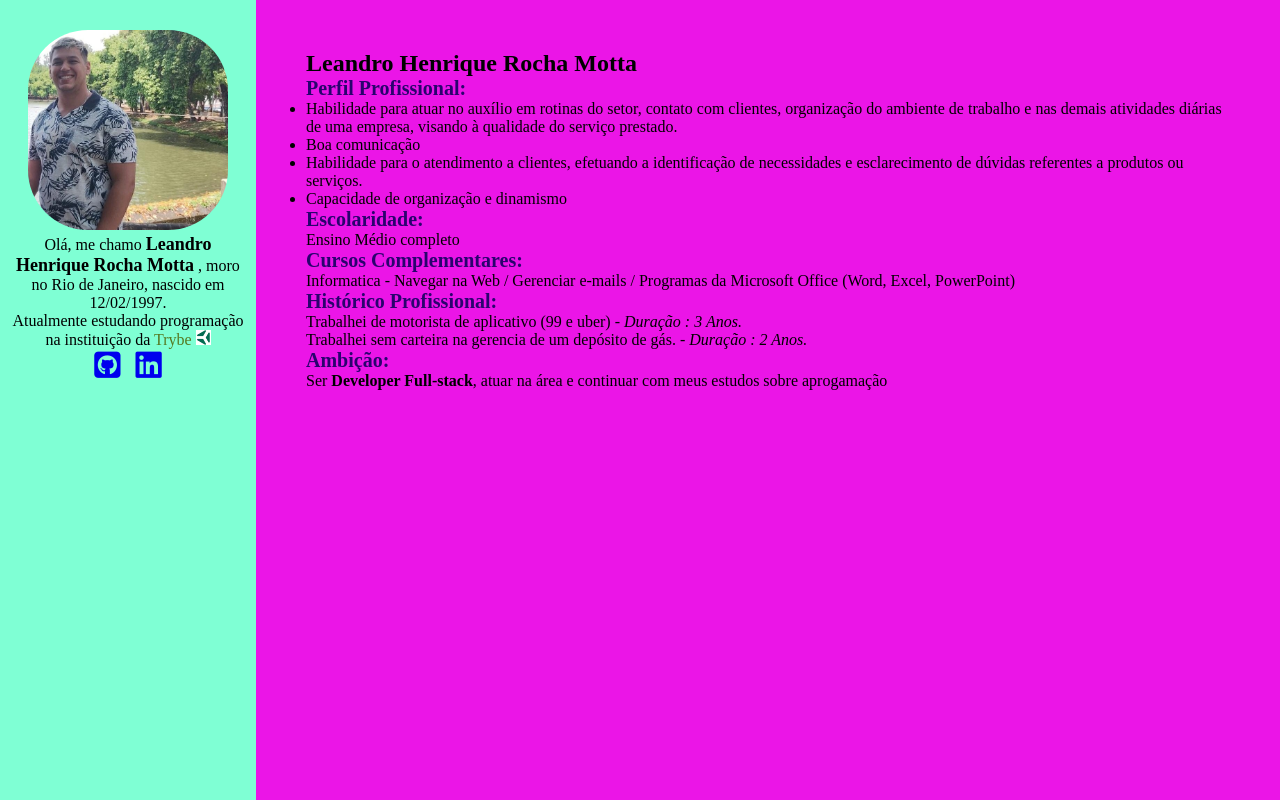
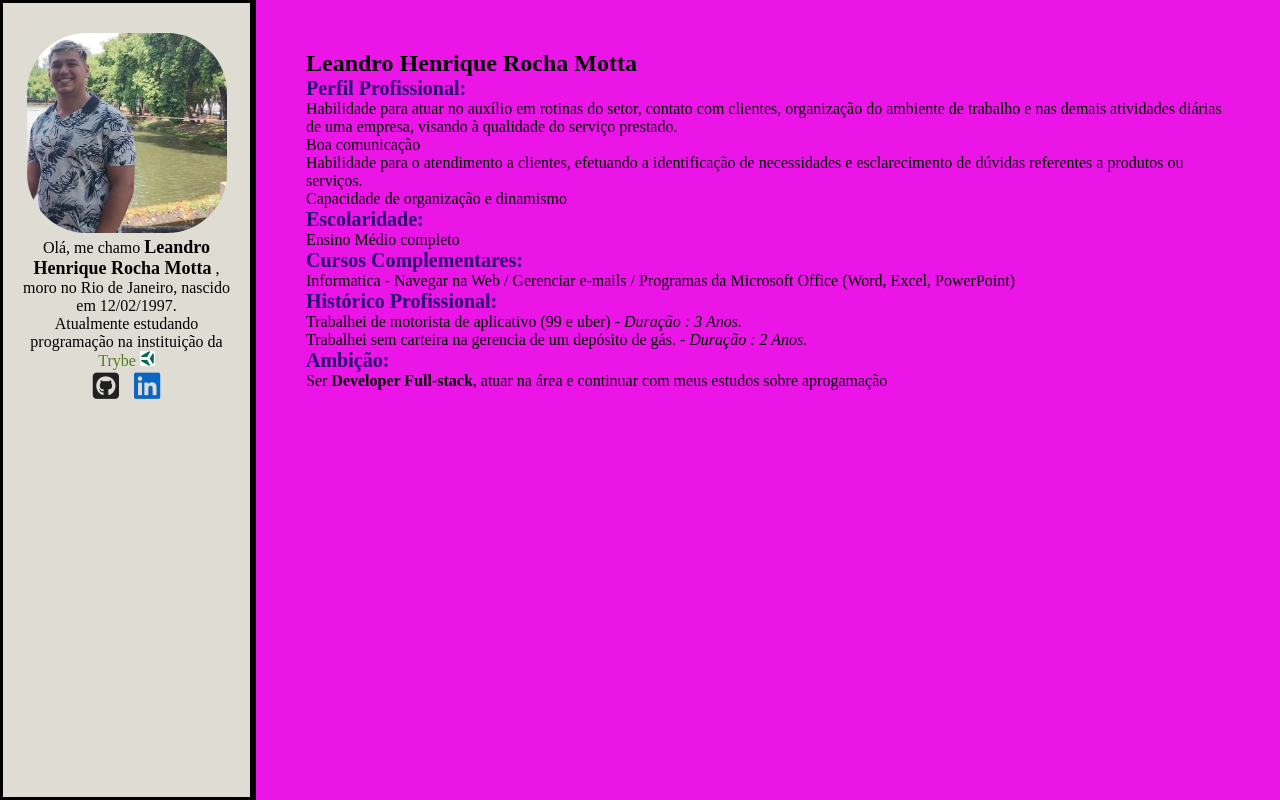
Before and after one commit to Leandro-HMotta/Leandro-HMotta.github.io, a plain HTML site: page index.html in a window 1280 px wide. Drawn offline with Linux system fonts and the light colour scheme; a web font is replaced by a local one.

Commit message:
Deletando comandos desativados e ajeitando codigo

```diff
--- a/index.html
+++ b/index.html
@@ -35,21 +35,20 @@
         </p>
         <p class="style-p">
           Atualmente estudando programação na instituição da
-          <a href="https://www.betrybe.com" target="_blank" class="decoration"
-            >Trybe</a
-          >
-          <img src="./Images/trybe.png" class="logo-size" />
+          <a href="https://www.betrybe.com" target="_blank" class="decoration">
+            Trybe <img src="./Images/trybe.png" class="logo-size" />
+          </a>
         </p>
         <div class="social-media">
           <a
             href="https://github.com/Leandro-HMotta"
             target="_blank"
-            class="social-media-link"
+            class="social-media-link github"
           >
             <i class="fa-brands fa-square-github"></i>
           </a>
 
-          <a href="#" class="social-media-link">
+          <a href="#" class="social-media-link linkedin">
             <i class="fa-brands fa-linkedin"></i>
           </a>
         </div>
@@ -59,7 +58,7 @@
         <h1>Leandro Henrique Rocha Motta</h1>
 
         <h3>Perfil Profissional:</h3>
-        <ul>
+        <ul class="list-unk">
           <li>
             Habilidade para atuar no auxílio em rotinas do setor, contato com
             clientes, organização do ambiente de trabalho e nas demais
--- a/style.css
+++ b/style.css
@@ -1,16 +1,17 @@
-*{
+* {
   padding: 0;
   margin: 0;
   box-sizing: border-box;
 }
 
-body {
-  background-color: rgb(232, 233, 233);
-}
 h3 {
   font-size: 20px;
   color: rgb(41, 3, 110);
   font-style: inherit;
+}
+
+.list-unk {
+  list-style: none;
 }
 
 .style-p {
@@ -20,6 +21,11 @@ h3 {
 .decoration {
   text-decoration: none;
   color: rgb(85, 121, 32);
+}
+
+.decoration:hover {
+  text-decoration: none;
+  color: rgb(85, 121, 32, 0.5);
 }
 
 .image-px {
@@ -35,18 +41,20 @@ h3 {
   width: 15px;
 }
 
-#left-perfil {
-  flex: 1 1 20%;
-  background-color: aquamarine;
-  padding: 30px 12px;
-  min-height: 100vh;
-  border-right: 5px #eb15e7;
-  text-align: center;
-}
-
 #full-profile {
   display: flex;
   flex-direction: row;
+}
+
+#left-perfil {
+  flex: 1 1 20%;
+  background-color: rgb(223, 221, 211);
+  padding: 30px 12px;
+  min-height: 100vh;
+  border-right: 6px;
+  border-style: solid;
+  border-color: rgb(0, 0, 0);
+  text-align: center;
 }
 
 #sectin-profile {
@@ -56,19 +64,30 @@ h3 {
   background-color: #eb15e7;
 }
 
-@media (max-width: 600px)
-{
-  #sectin-profile{
-    background-color:darkorchid
-    }
-}
-.social-media-link{
-    text-decoration: none;
-    }
-.social-media{
+.social-media {
   font-size: 30px;
   display: flex;
   align-items: center;
   justify-content: center;
   gap: 15px;
 }
+
+.social-media-link {
+  text-decoration: none;
+}
+
+.github {
+  color: rgb(33, 33, 33);
+}
+
+.github:hover {
+  color: rgba(33, 33, 33, 0.5);
+}
+
+.linkedin {
+  color: rgb(10, 102, 194);
+}
+
+.linkedin:hover {
+  color: rgba(10, 102, 194, 0.5);
+}
```
Lines whose indentation alone changed are shown as unchanged.
